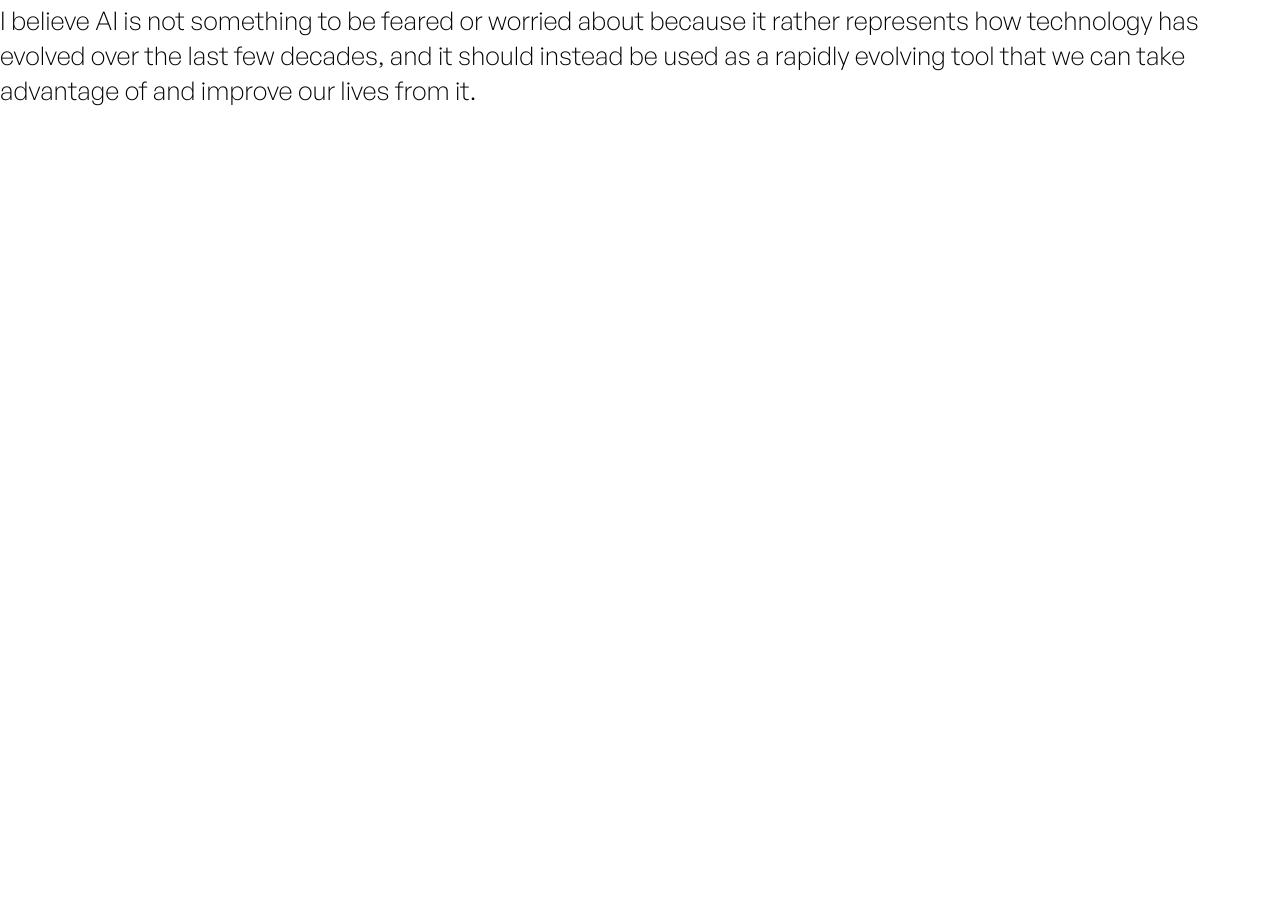
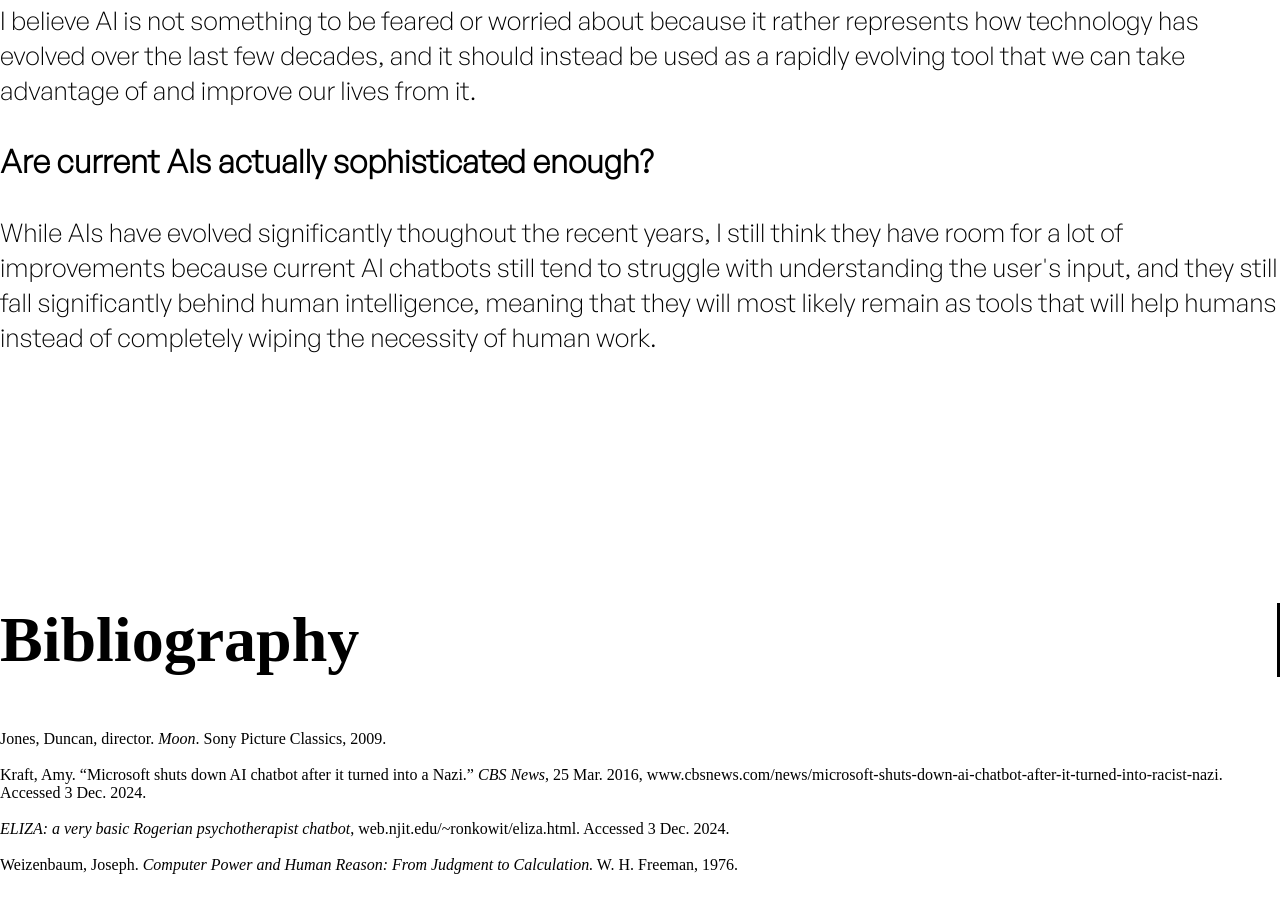
Before and after one commit to rtakahashi3/rtakahashi3.github.io, a plain HTML site: page index.html in a window 1280 px wide. Shown: the part 3450-4362 px from the top of the page. Before the commit the page ends 4000 px from the top, so only its background shows below. Drawn offline with nearby package versions, Linux system fonts and the light colour scheme.

Commit message:
Update index.html

```diff
--- a/index.html
+++ b/index.html
@@ -166,6 +166,31 @@
                     decades, and it should instead be used as a rapidly evolving tool
                     that we can take advantage of and improve our lives from it.
                 </p>
+                <h3 class="extraheading">Are current AIs actually sophisticated enough?</h3>
+                <p class="paragraph five">
+                    While AIs have evolved significantly thoughout the recent years, I
+                    still think they have room for a lot of improvements because current
+                    AI chatbots still tend to struggle with understanding the user's input,
+                    and they still fall significantly behind human intelligence, meaning that
+                    they will most likely remain as tools that will help humans instead of
+                    completely wiping the necessity of human work.
+                </p>
+            </section>
+        </section>
+        <section class="container" data-pname="" data-color="black">
+            <section class="container-body">
+                <h2 class="heading six">Bibliography</h2>
+                <p class="paragraph six">
+                    Jones, Duncan, director. <i>Moon</i>. Sony Picture Classics, 2009.
+                    <br><br>Kraft, Amy. “Microsoft shuts down AI chatbot after it turned into a
+                    Nazi.” <i>CBS News</i>, 25 Mar. 2016,
+                    www.cbsnews.com/news/microsoft-shuts-down-ai-chatbot-after-it-turned-into-racist-nazi.
+                    Accessed 3 Dec. 2024.
+                    <br><br><i>ELIZA: a very basic Rogerian psychotherapist chatbot</i>,
+                    web.njit.edu/~ronkowit/eliza.html. Accessed 3 Dec. 2024.
+                    <br><br>Weizenbaum, Joseph. <i>Computer Power and Human Reason: From Judgment to
+                    Calculation.</i> W. H. Freeman, 1976.
+                </p>
             </section>
         </section>
         <script src="https://cdn.jsdelivr.net/npm/gsap@3.12.5/dist/gsap.min.js"></script>
```
